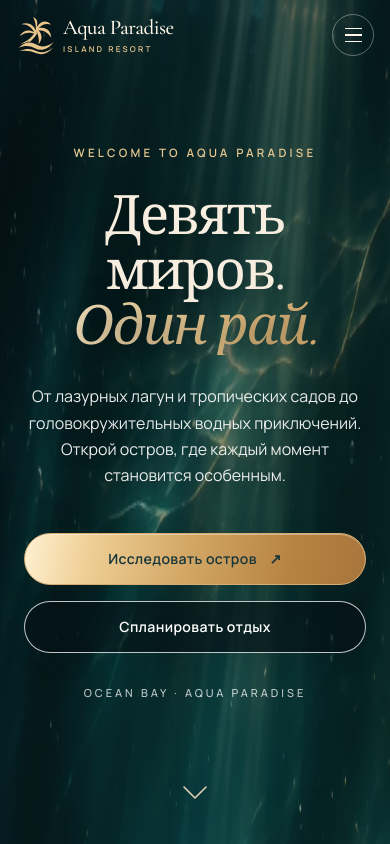
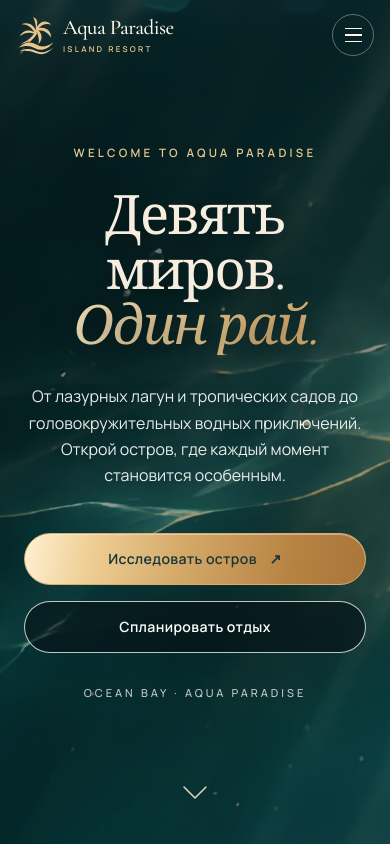
Before and after one commit to raccoonforge/aqua-paradise-resort, a React (Vite) app: page / in a window 390 px wide. Shown: the top 844 px of the page. Built offline with nearby package versions, Linux system fonts and the light colour scheme.

Commit message:
fix(home): preserve Midnight background detail and proportions

```diff
--- a/src/midnight-obsidian.css
+++ b/src/midnight-obsidian.css
@@ -7,9 +7,10 @@
   /* One image spans the page shell, including the footer. */
   background-image:
     linear-gradient(180deg, #02090e9e, #02090e4f 14%, #06131745 56%, #06131795),
-    url('./assets/midnight/midnight-ocean.webp');
+    url('./assets/midnight/midnight-ocean-x4.webp');
   background-position: center top;
-  background-size: 100% 100%;
+  /* Stretch the tonal overlay only; keep the artwork proportional across the shell. */
+  background-size: 100% 100%, cover;
   background-repeat: no-repeat;
 }
 
@@ -175,11 +176,6 @@
 }
 
 @media (max-width: 639px) {
-  .apr-shell--midnight {
-    background-position: center top, 64% top;
-    background-size: 100% 100%, 155% 100%;
-  }
-
   .apr-home .apr-about__polaroid {
     width: min(46vw, 205px);
   }
```
Also changed, not shown: src/assets/midnight/midnight-ocean-x4.webp (added).
